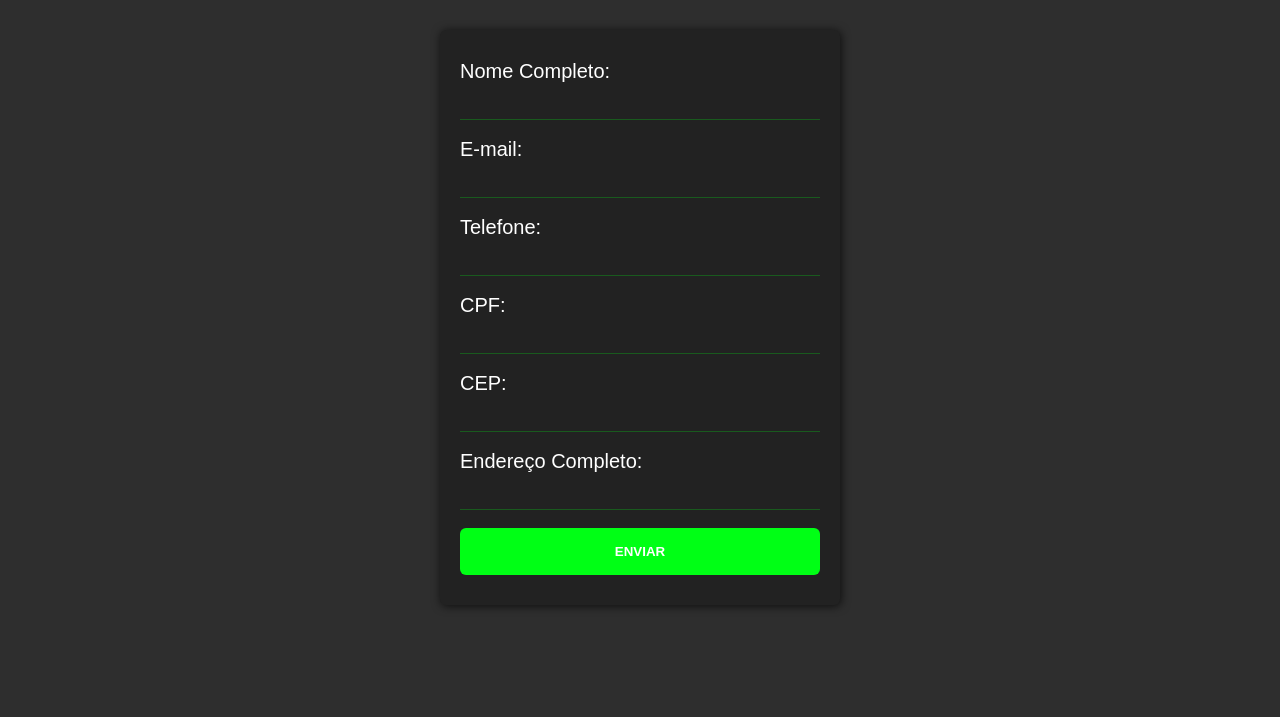
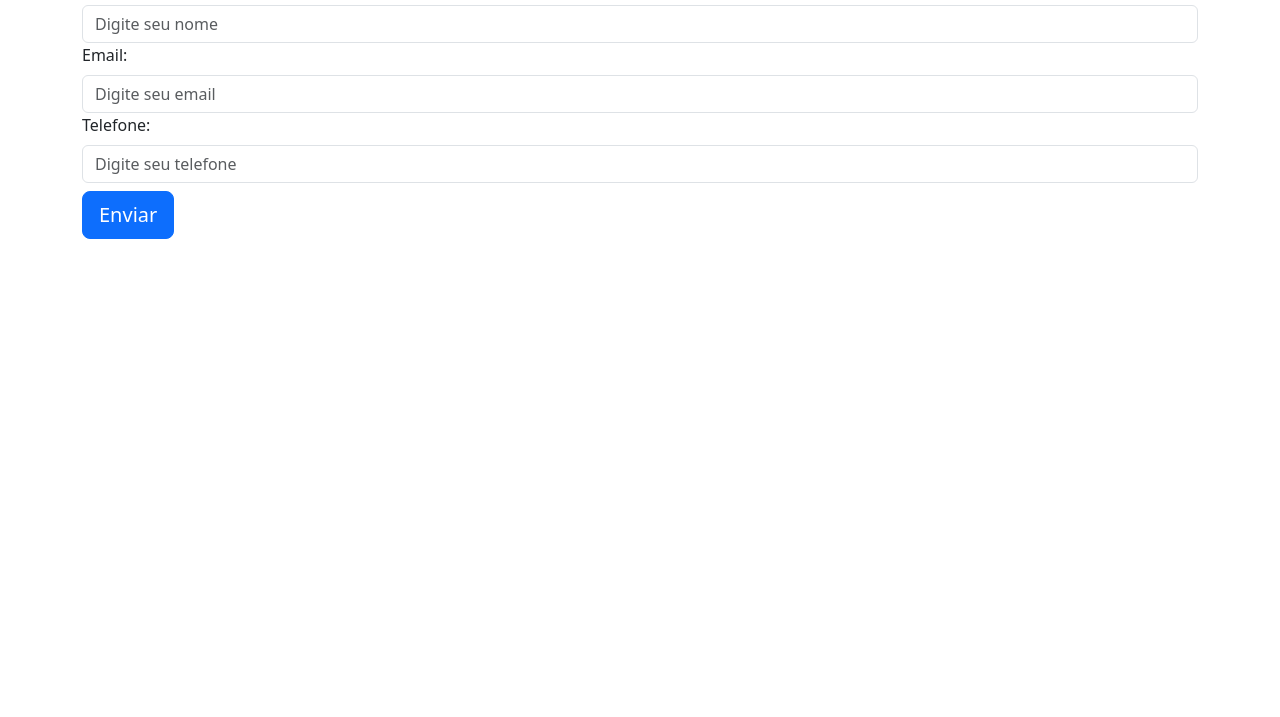
Before and after one commit to kinkadashin/ebac_github, a plain HTML site: page index.html in a window 1280 px wide. Shown: the part 83-800 px from the top of the page. Drawn offline with nearby package versions, Linux system fonts and the light colour scheme.

Commit message:
fix: alteraçoes no index

```diff
--- a/index.html
+++ b/index.html
@@ -3,48 +3,27 @@
 <head>
     <meta charset="UTF-8">
     <meta name="viewport" content="width=device-width, initial-scale=1.0">
-    <title>Tela de Cadastro</title>
-    <link rel="stylesheet" href="main.css">
+    <title>Formulário de Cadastro</title>
+    <link href="https://cdn.jsdelivr.net/npm/bootstrap@5.3.0/dist/css/bootstrap.min.css" rel="stylesheet" integrity="sha384-9ndCyUaIbzAi2FUVXJi0CjmCapSmO7SnpJef0486qhLnuZ2cdeRhO02iuK6FUUVM" crossorigin="anonymous">
 </head>
 <body>
-    <form>
-        <div>
-            <label for="nome">Nome Completo:</label>
-            <input type="text" id="nome" name="nome">
-        </div>
-        <div>
-            <label for="email">E-mail:</label>
-            <input type="email" id="email" name="email">
-        </div>
-        <div>
-            <label for="telefone">Telefone:</label>
-            <input type="tel" id="telefone" name="telefone">
-        </div>
-        <div>
-            <label for="cpf">CPF:</label>
-            <input type="text" id="cpf" name="cpf">
-        </div>
-        <div>
-            <label for="cep">CEP:</label>
-            <input type="text" id="cep" name="cep">
-        </div>
-        <div>
-            <label for="endereco">Endereço Completo:</label>
-            <input type="text" id="endereco" name="endereco">
-        </div>
-        <button type="submit">Enviar</button>
-    </form>
-
-    <!-- jQUERY -->
-    <script src="https://code.jquery.com/jquery-3.7.0.min.js"></script>
-
-    <!-- MASK -->
-    <script src="./js/jquery.mask.min.js"></script>
-
-    <!-- VALIDATION -->
-    <script src="./jS/jquery.validate.min.js"></script>
-    <script src="./jS/messages_pt_BR.min.js"></script>
-
-    <script src="./js/main.js"></script>
+    <div class="container">
+        <h1>Formulário Bootstrap</h1>
+        <form>
+            <div class="form-group">
+                <label for="nome" class="form-label">Nome:</label>
+                <input type="text" class="form-control" id="nome" required placeholder="Digite seu nome">
+            </div>
+            <div class="form-group">
+                <label for="email" class="form-label">Email:</label>
+                <input type="email" class="form-control" id="email" required placeholder="Digite seu email">
+            </div>
+            <div class="form-group">
+                <label for="telefone" class="form-label">Telefone:</label>
+                <input type="tel" class="form-control" id="telefone" required placeholder="Digite seu telefone">
+            </div>
+            <button type="submit" class="btn btn-primary btn-lg mt-2">Enviar</button>
+        </form>
+    </div>
 </body>
 </html>
```
